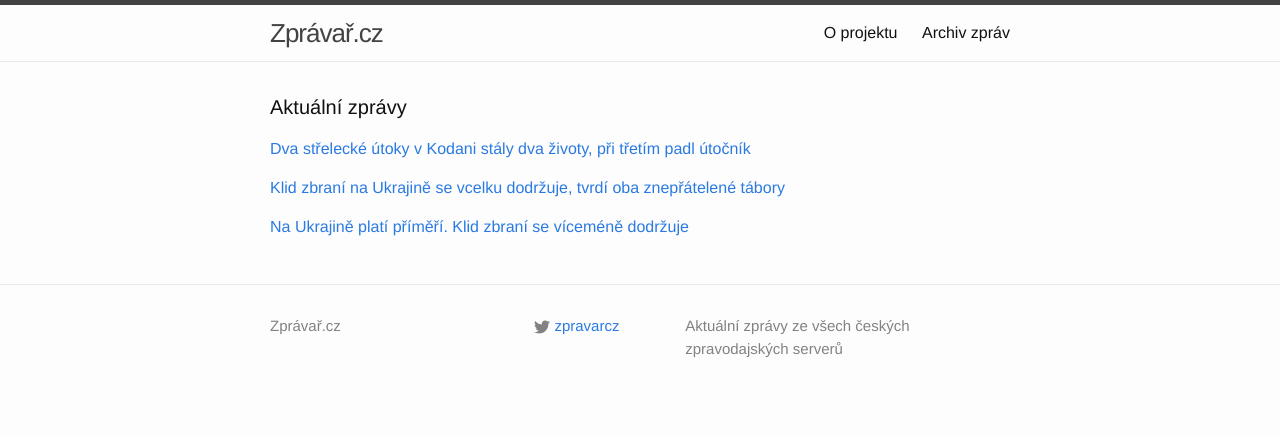
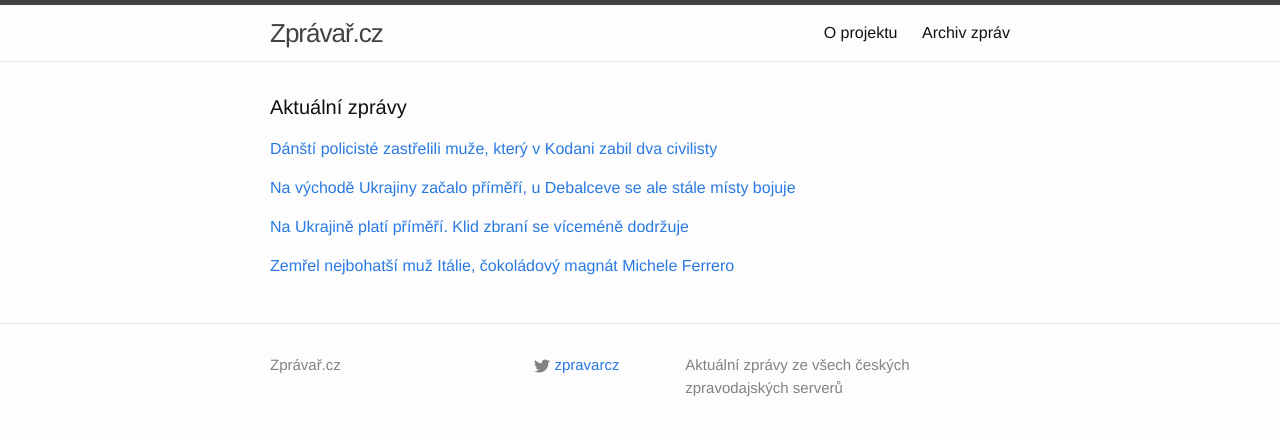
Before and after one commit to adliska/zpravar, a Jekyll site: the page built from index.html, in a window 1280 px wide. Shown: the top 436 px of the page. Built offline with Jekyll 4.4.1, drawn with Linux system fonts in a browser that asks for light colours.

Commit message:
zpravar news update

```diff
--- a/index.html
+++ b/index.html
@@ -5,9 +5,10 @@ layout: default
 <div class="home">
     <h1 class="page-heading">Aktuální zprávy</h1>
 
-<p><a href="javascript:;" onclick="toggle_visibility('zpravy0')">Dva střelecké útoky v Kodani stály dva životy, při třetím padl útočník</a></p>
+<p><a href="javascript:;" onclick="toggle_visibility('zpravy0')">Dánští policisté zastřelili muže, který v Kodani zabil dva civilisty</a></p>
 <div id="zpravy0" style="display:none">
 <ul>
+<li><a href=http://zahranicni.ihned.cz/evropa-slovensko/c1-63538570-dansti-policiste-zastrelili-muze-ktery-v-kodani-zabil-dva-civilisty>Dánští policisté zastřelili muže, který v Kodani zabil dva civilisty - zahranicni.ihned.cz</a></li>
 <li><a href=http://www.ceskatelevize.cz/ct24/svet/301761-dva-strelecke-utoky-v-kodani-staly-dva-zivoty-pri-tretim-padl-utocnik/>Dva střelecké útoky v Kodani stály dva životy, při třetím padl útočník - www.ceskatelevize.cz</a></li>
 <li><a href=http://zahranicni.ihned.cz/evropa-slovensko/c1-63538570-dva-ozbrojene-utoky-v-kodani-si-vyzadaly-tri-mrtve-a-pet-zranenych>Dva ozbrojené útoky v Kodani si vyžádaly tři mrtvé a pět zraněných - zahranicni.ihned.cz</a></li>
 <li><a href=http://www.lidovky.cz/v-kodani-se-opet-strilelo-policie-zastrelila-utocnika-ppc-/zpravy-svet.aspx?c=A150215_074115_ln_zahranici_ele>V Kodani se opět střílelo. Dva mrtví a dva zranění   - www.lidovky.cz</a></li>
@@ -22,9 +23,11 @@ layout: default
 <li><a href=http://www.ceskatelevize.cz/ct24/svet/301761-dalsi-strelba-v-kodani-u-synagogy-byli-zraneni-tri-lide/>Další střelba v Kodani: U synagogy byli zraněni tři lidé - www.ceskatelevize.cz</a></li>
 <li><a href=http://www.rozhlas.cz/_zprava/kodani-se-opet-rozeznely-vystrely-na-miste-je-jedna-obet--1455754>Kodaní se opět rozezněly výstřely. Na místě je jedna oběť - www.rozhlas.cz</a></li>
 </ul>
-</div><p><a href="javascript:;" onclick="toggle_visibility('zpravy1')">Klid zbraní na Ukrajině se vcelku dodržuje, tvrdí oba znepřátelené tábory</a></p>
+</div><p><a href="javascript:;" onclick="toggle_visibility('zpravy1')">Na východě Ukrajiny začalo příměří, u Debalceve se ale stále místy bojuje</a></p>
 <div id="zpravy1" style="display:none">
 <ul>
+<li><a href=http://zahranicni.ihned.cz/evropa-slovensko/c1-63534760-na-vychode-ukrajiny-zacalo-primeri-u-debalceve-se-ale-stale-misty-bojuje>Na východě Ukrajiny začalo příměří, u Debalceve se ale stále místy bojuje - zahranicni.ihned.cz</a></li>
+<li><a href=http://zahranicni.ihned.cz/evropa-slovensko/c1-63534760-na-vychode-ukrajiny-zacalo-primeri-v-debalceve-se-ale-stale-misty-bojuje>Na východě Ukrajiny začalo příměří, v Debalceve se ale stále místy bojuje - zahranicni.ihned.cz</a></li>
 <li><a href=http://zahranicni.ihned.cz/evropa-slovensko/c1-63534760-klid-zbrani-na-ukrajine-se-vcelku-dodrzuje-tvrdi-oba-znepratelene-tabory>Klid zbraní na Ukrajině se vcelku dodržuje, tvrdí oba znepřátelené tábory - zahranicni.ihned.cz</a></li>
 <li><a href=http://www.lidovky.cz/na-ukrajine-zacalo-platit-primeri-zatim-ho-obe-strany-dodrzuji-p7v-/zpravy-svet.aspx?c=A150215_081846_ln_zahranici_ele>Na Ukrajině začalo platit příměří. Je slyšet občasná střelba  - www.lidovky.cz</a></li>
 <li><a href=http://www.ceskenoviny.cz/zpravy/zpravy/na-ukrajinu-vjela-nova-ruska-humanitarni-kolona/1181556>Na Ukrajinu vjela nová ruská humanitární kolona - www.ceskenoviny.cz</a></li>
@@ -35,6 +38,7 @@ layout: default
 </div><p><a href="javascript:;" onclick="toggle_visibility('zpravy2')">Na Ukrajině platí příměří. Klid zbraní se víceméně dodržuje</a></p>
 <div id="zpravy2" style="display:none">
 <ul>
+<li><a href=http://www.rozhlas.cz/_zprava/na-ukrajine-plati-primeri-klid-zbrani-se-vicemene-dodrzuje--1455750>Na Ukrajině platí příměří. Klid zbraní se víceméně dodržuje - www.rozhlas.cz</a></li>
 <li><a href=http://www.rozhlas.cz/_zprava/na-ukrajine-plati-primeri-mezi-vladou-a-separatisty-klid-zbrani-se-vicemene-dodrzuje--1455750>Na Ukrajině platí příměří. Klid zbraní se víceméně dodržuje - www.rozhlas.cz</a></li>
 <li><a href=http://zpravy.aktualne.cz/zahranici/zive-nedele-15-unora-ukrajina-rusko-separatiste/r~7b9628c4b14111e4bdad0025900fea04/>Živě: Armáda a separatisté se obviňují z porušování příměří - zpravy.aktualne.cz</a></li>
 <li><a href=http://www.ceskenoviny.cz/zpravy/zpravy/ukrajinska-armada-a-separatiste-se-obvinuji-z-porusovani-primeri/1181538>Ukrajinská armáda a separatisté se obviňují z porušování příměří - www.ceskenoviny.cz</a></li>
@@ -42,4 +46,13 @@ layout: default
 <li><a href=http://www.rozhlas.cz/_zprava/na-vychode-ukrajiny-vstoupilo-v-platnost-primeri-mezi-vladou-a-separatisty--1455750>Na východě Ukrajiny vstoupilo v platnost příměří mezi vládou a separatisty - www.rozhlas.cz</a></li>
 <li><a href=http://www.novinky.cz/zahranicni/evropa/361715-na-ukrajine-zacalo-platit-primeri-obe-strany-se-ale-obvinuji-z-jeho-porusovani.html>Na Ukrajině začalo platit příměří, obě strany se ale obviňují z jeho porušování - www.novinky.cz</a></li>
 </ul>
+</div><p><a href="javascript:;" onclick="toggle_visibility('zpravy3')">Zemřel nejbohatší muž Itálie, čokoládový magnát Michele Ferrero</a></p>
+<div id="zpravy3" style="display:none">
+<ul>
+<li><a href=http://zpravy.idnes.cz/zemrel-vyrobce-cokolady-ferrero-dop-/zahranicni.aspx?c=A150215_085544_zahranicni_pku>Zemřel nejbohatší muž Itálie, čokoládový magnát Michele Ferrero - zpravy.idnes.cz</a></li>
+<li><a href=http://www.lidovky.cz/zemrel-nejbohatsi-ital-a-otec-nutelly-michele-ferrero-pf0-/lide.aspx?c=A150215_085044_lide_ele>Zemřel nejbohatší Ital a otec Nutelly Michele Ferrero  - www.lidovky.cz</a></li>
+<li><a href=http://www.tyden.cz/rubriky/relax/apetit/zemrel-nejbohatsi-clovek-italie-a-vyrobce-nutelly-michele-ferrero_333507.html>Zemřel nejbohatší člověk Itálie a výrobce Nutelly Michele Ferrero - www.tyden.cz</a></li>
+<li><a href=http://www.denik.cz/ekonomika/zemrel-nejbohatsi-clovek-italie-a-vyrobce-nutelly-michele-ferrero-20150215.html>Zemřel nejbohatší člověk Itálie a výrobce Nutelly Michele Ferrero - www.denik.cz</a></li>
+<li><a href=http://www.financninoviny.cz/zpravodajstvi/zpravy/zemrel-nejbohatsi-clovek-italie-a-vyrobce-nutelly-michele-ferrero/1181537>Zemřel nejbohatší člověk Itálie a výrobce Nutelly Michele Ferrero - www.financninoviny.cz</a></li>
+</ul>
 </div></div>
```
